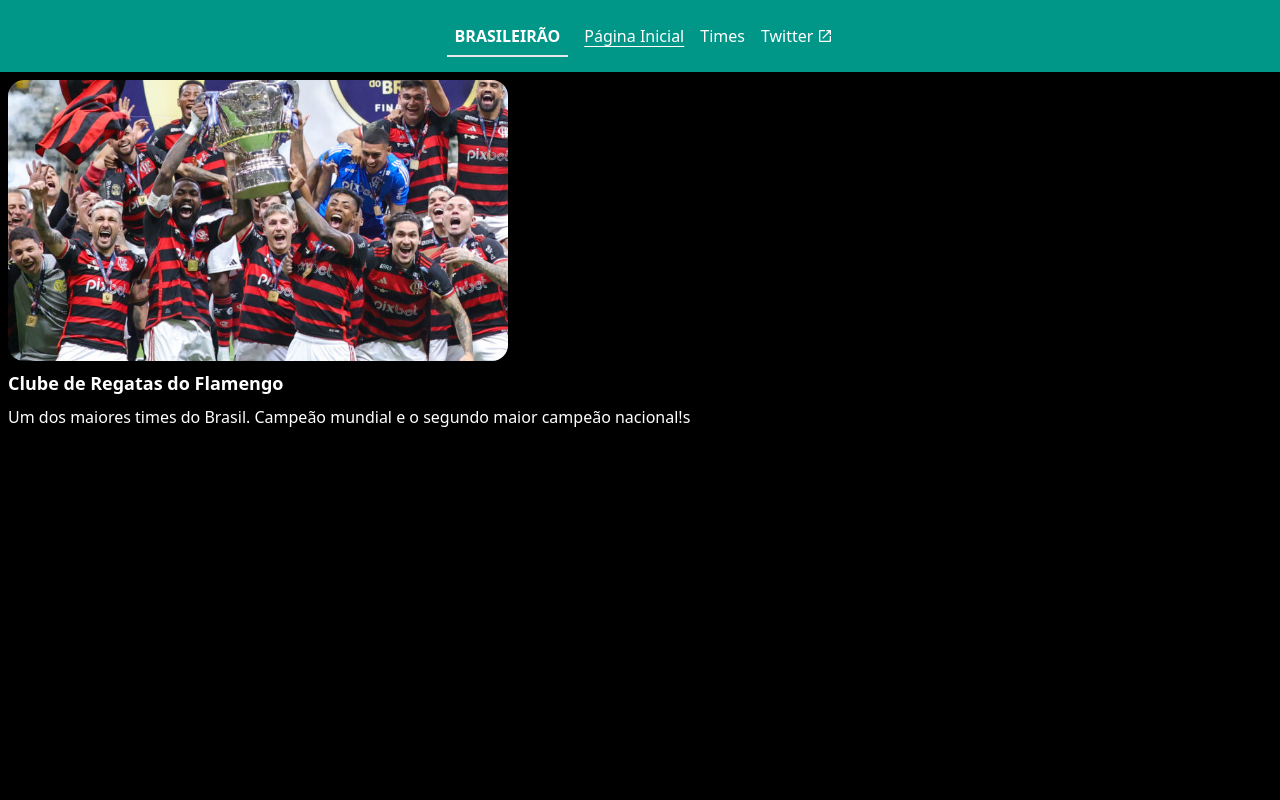
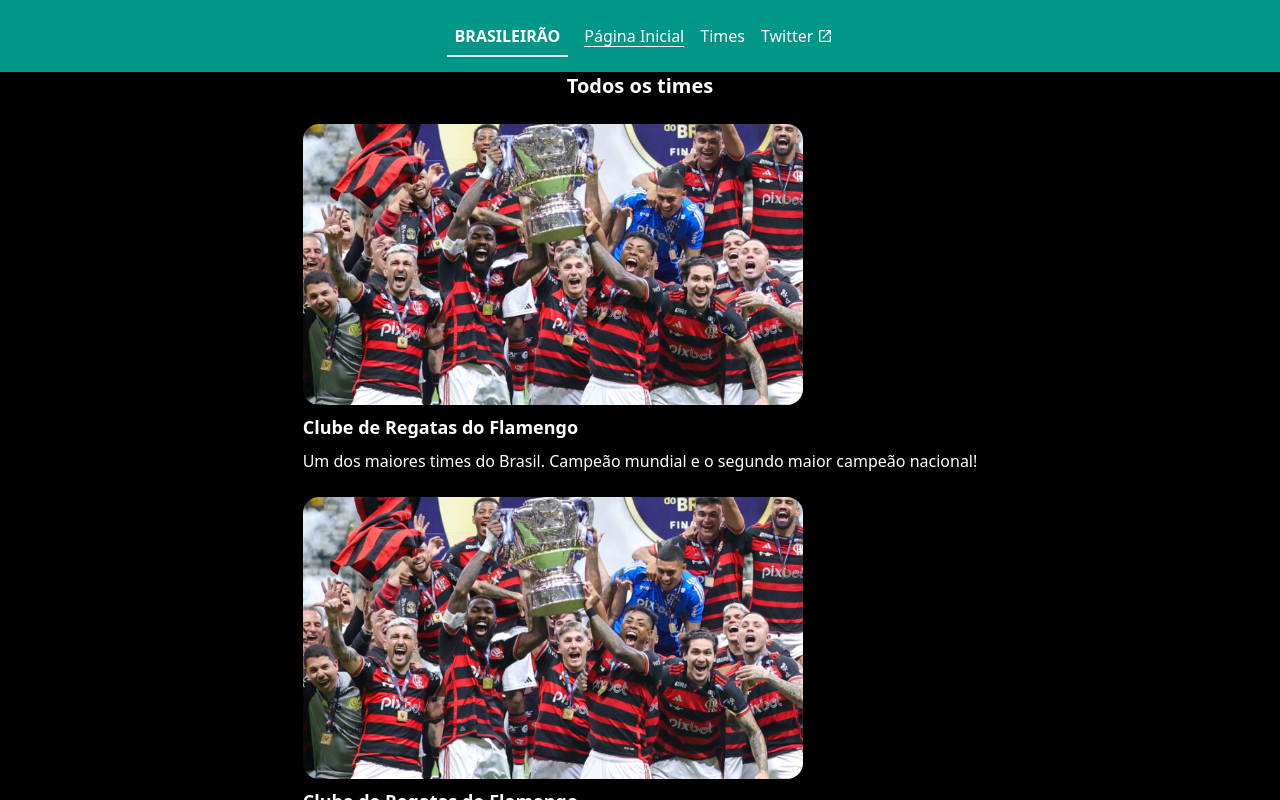
Before and after one commit to Kayycrf/Next, a Next.js app in the folder learning/: page / in a window 1280 px wide. Built offline with nearby package versions, Linux system fonts and the light colour scheme.

Commit message:
feat: add section component

```diff
--- a/learning/src/app/globals.css
+++ b/learning/src/app/globals.css
@@ -13,6 +13,7 @@
 
 html,
 body {
+    overflow: overlay;
     @apply bg-background text-text w-screen h-screen underline-offset-4;
 }
 
--- a/learning/src/app/page.tsx
+++ b/learning/src/app/page.tsx
@@ -1,4 +1,4 @@
-import { Card } from '@/components/card/Card';
+import { Section } from '@/components/section/Section';
 import { Metadata } from 'next'
 
 export const metadata:  Metadata = {
@@ -8,12 +8,8 @@
 export default function Home() {
   return (
     <main>
-      <Card
-          href='/times/123'
-          image='/imagens/flamengo.jpg'
-          title='Clube de Regatas do Flamengo'
-          description='Um dos maiores times do Brasil. Campeão mundial e o segundo maior campeão nacional!s'
-      />
+      <Section />
+
     </main>
   );
 }
--- /dev/null
+++ b/learning/src/components/section/Section.tsx
@@ -0,0 +1,36 @@
+import { Card } from "../card/Card"
+
+export const Section = () => {
+    return (
+        <section className="flex flex-col gap-4 px-4 items-center justify-center">
+            <h2 className="font-bold text-xl">Todos os times</h2>
+
+            <ul className="flex flex-col gap-2">
+                <li>
+                    <Card
+            href='/times/123'
+            image='/imagens/flamengo.jpg'
+            title='Clube de Regatas do Flamengo'
+            description='Um dos maiores times do Brasil. Campeão mundial e o segundo maior campeão nacional!'
+                    />
+                </li>
+                <li>
+                    <Card
+            href='/times/123'
+            image='/imagens/flamengo.jpg'
+            title='Clube de Regatas do Flamengo'
+            description='Um dos maiores times do Brasil. Campeão mundial e o segundo maior campeão nacional!'
+                    />
+                </li>
+                <li>
+                    <Card
+            href='/times/123'
+            image='/imagens/flamengo.jpg'
+            title='Clube de Regatas do Flamengo'
+            description='Um dos maiores times do Brasil. Campeão mundial e o segundo maior campeão nacional!'
+                    />
+                </li>
+            </ul>
+        </section>
+    )
+}
```
